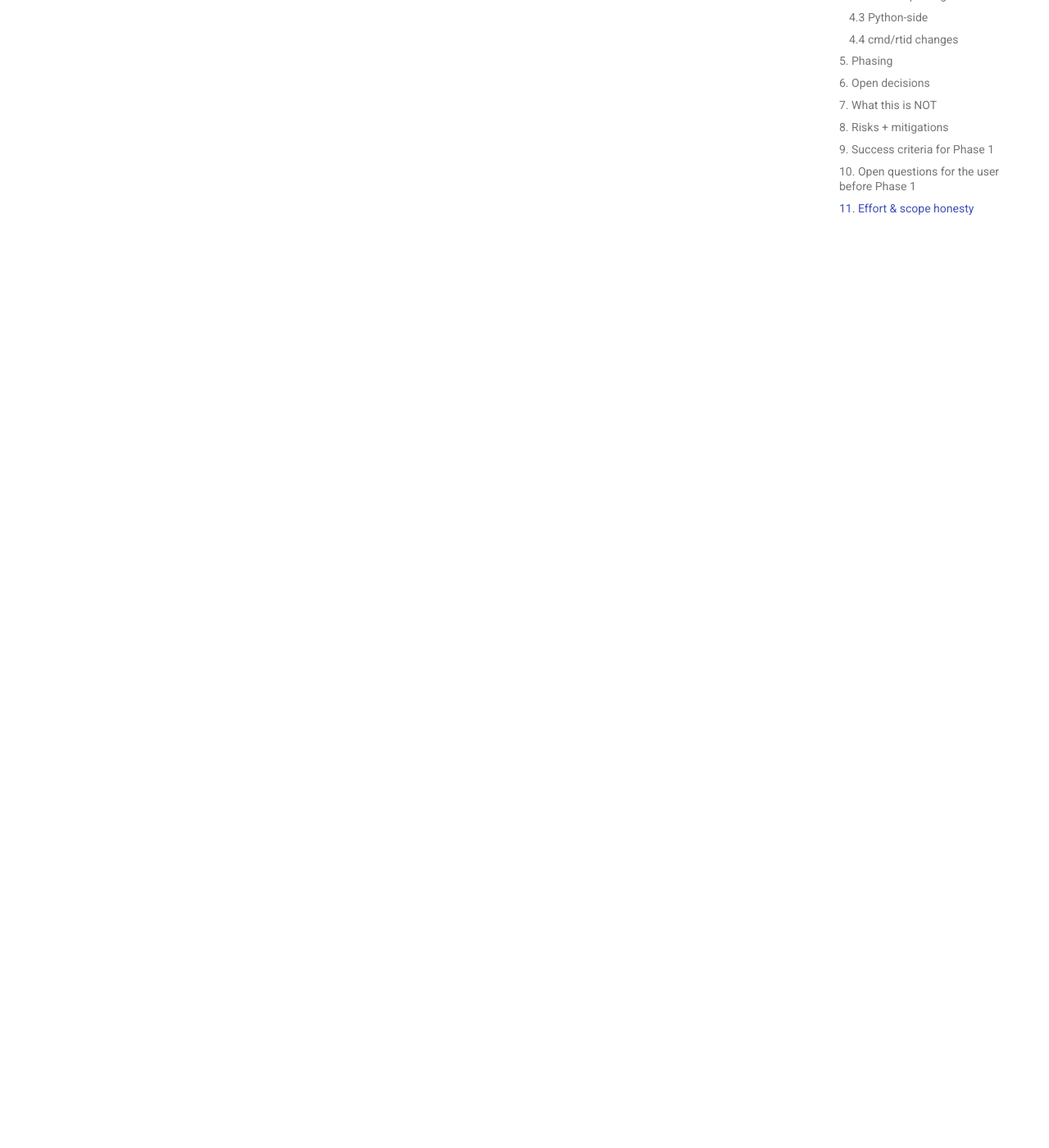
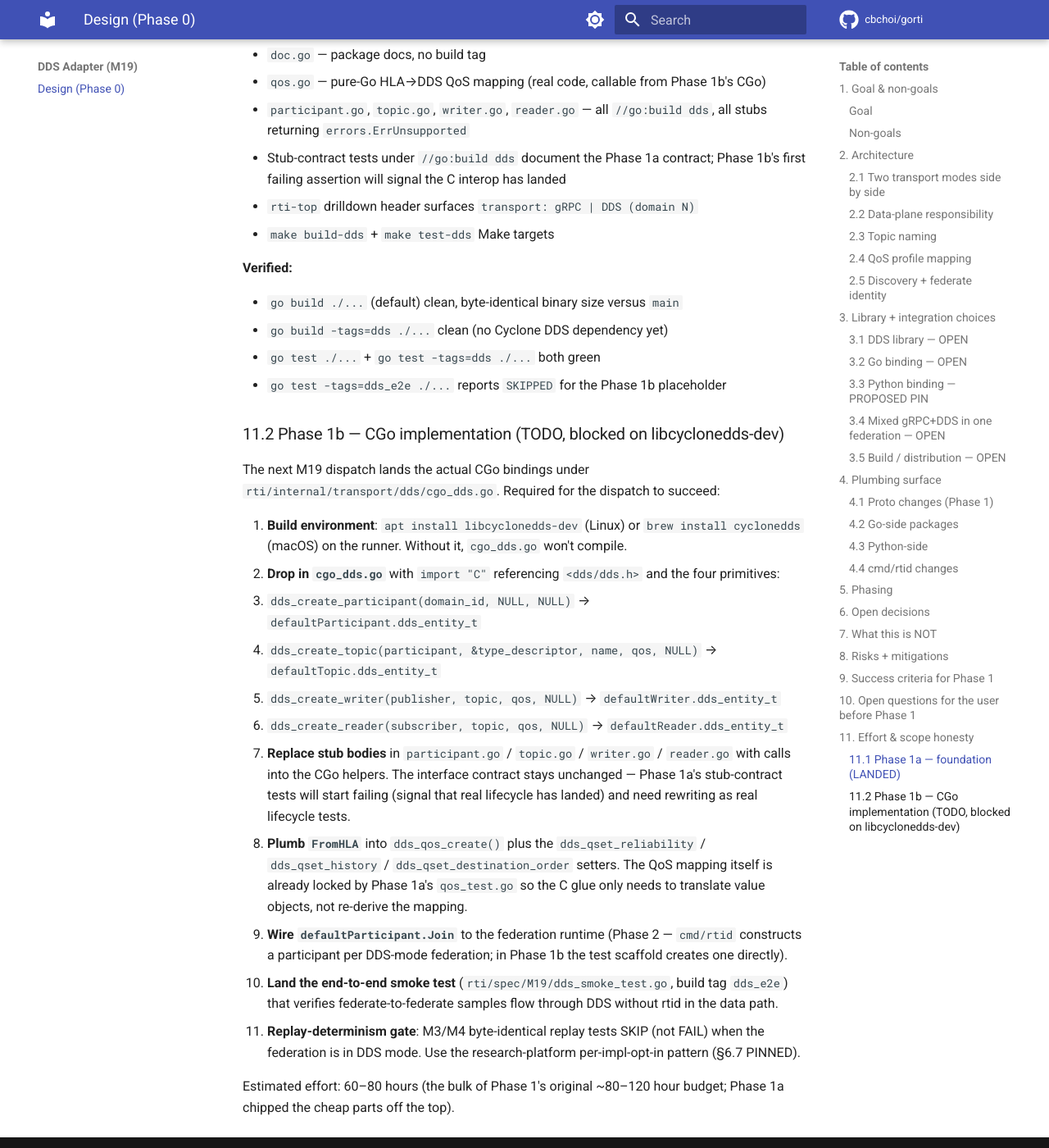
Before and after one commit to cbchoi/gorti, an MkDocs documentation site: the page built from docs/m19-dds-adapter.md, in a window 1280 px wide and 1400 px high, scrolled down 12075 px. Shown: the whole window at 82% size. Built offline with MkDocs 1.6.1 and Material for MkDocs 9.7.7, drawn with Linux system fonts in a browser that asks for light colours; comment, search, counter and statistics services are not loaded; some of the changed text lies outside the part shown.

Commit message:
docs(m19): record Phase 1a scope + Phase 1b remaining work
- docs/m19-dds-adapter.md §11.1 enumerates everything Phase 1a
  shipped (proto, federation manager, rtid flags, dds package
  skeleton with stubs returning ErrUnsupported, rti-top drilldown
  rendering, Make targets) and §11.2 lists the Phase 1b TODO
  (libcyclonedds-dev install, cgo_dds.go, replace stub bodies,
  end-to-end smoke test, replay-determinism gate)
- README.md quickstart grows a one-liner pointing operators at the
  M19 design doc + the make build-dds opt-in

mkdocs build --strict clean.

Co-Authored-By: Claude Opus 4.7 (1M context) <noreply@anthropic.com>

```diff
--- a/docs/m19-dds-adapter.md
+++ b/docs/m19-dds-adapter.md
@@ -436,3 +436,91 @@ on `<dds/dds.h>: file not found`.
 This is a different shape of work from the Phase-1-of-anything-
 in-this-session-arc dispatches. It needs deliberate environment
 setup before code can land.
+
+### 11.1 Phase 1a — foundation (LANDED)
+
+The first M19 dispatch shipped the no-CGo foundation so the rest of
+the work can land incrementally without holding the rest of the
+codebase up on a Cyclone DDS apt-package availability gate.
+
+**What landed:**
+
+- Proto extensions (`CreateFederationRequest.transport_mode`,
+  `JoinFederationResponse.transport_mode`, `JoinFederationResponse.dds_domain_id`,
+  `FederationSnapshot.transport_mode`, `FederationSnapshot.dds_domain_id`);
+  append-only — old federates connecting to new rtid land in the
+  GRPC code path; new federates connecting to old rtid see empty
+  defaults and fall back to GRPC
+- New enum `TransportMode { UNSPECIFIED=0, GRPC=1, DDS=2 }`
+- `core.TransportMode` mirror + `federation.Manager.TransportFor()`
+  + `Snapshot()` carries the per-federation transport
+- `cmd/rtid` flags `--enable-dds` (default false) +
+  `--dds-domain-id` (default 0); the flag exists in EVERY rtid
+  build but its EFFECTIVE behavior depends on `-tags=dds`
+- `transport/grpc` `CreateFederation` rejects `transport_mode=DDS`
+  with `FailedPrecondition + "this rtid was not built with DDS
+  support"` when `--enable-dds` is false
+- `rti/internal/transport/dds/` package skeleton:
+  - `doc.go` — package docs, no build tag
+  - `qos.go` — pure-Go HLA→DDS QoS mapping (real code, callable
+    from Phase 1b's CGo)
+  - `participant.go`, `topic.go`, `writer.go`, `reader.go` — all
+    `//go:build dds`, all stubs returning `errors.ErrUnsupported`
+- Stub-contract tests under `//go:build dds` document the Phase 1a
+  contract; Phase 1b's first failing assertion will signal the C
+  interop has landed
+- `rti-top` drilldown header surfaces `transport: gRPC | DDS
+  (domain N)`
+- `make build-dds` + `make test-dds` Make targets
+
+**Verified:**
+
+- `go build ./...` (default) clean, byte-identical binary size
+  versus `main`
+- `go build -tags=dds ./...` clean (no Cyclone DDS dependency yet)
+- `go test ./...` + `go test -tags=dds ./...` both green
+- `go test -tags=dds_e2e ./...` reports `SKIPPED` for the
+  Phase 1b placeholder
+
+### 11.2 Phase 1b — CGo implementation (TODO, blocked on libcyclonedds-dev)
+
+The next M19 dispatch lands the actual CGo bindings under
+`rti/internal/transport/dds/cgo_dds.go`. Required for the dispatch
+to succeed:
+
+1. **Build environment**: `apt install libcyclonedds-dev` (Linux) or
+   `brew install cyclonedds` (macOS) on the runner. Without it,
+   `cgo_dds.go` won't compile.
+2. **Drop in `cgo_dds.go`** with `import "C"` referencing
+   `<dds/dds.h>` and the four primitives:
+   - `dds_create_participant(domain_id, NULL, NULL)` →
+     `defaultParticipant.dds_entity_t`
+   - `dds_create_topic(participant, &type_descriptor, name, qos,
+     NULL)` → `defaultTopic.dds_entity_t`
+   - `dds_create_writer(publisher, topic, qos, NULL)` →
+     `defaultWriter.dds_entity_t`
+   - `dds_create_reader(subscriber, topic, qos, NULL)` →
+     `defaultReader.dds_entity_t`
+3. **Replace stub bodies** in `participant.go` / `topic.go` /
+   `writer.go` / `reader.go` with calls into the CGo helpers. The
+   interface contract stays unchanged — Phase 1a's stub-contract
+   tests will start failing (signal that real lifecycle has
+   landed) and need rewriting as real lifecycle tests.
+4. **Plumb `FromHLA`** into `dds_qos_create()` plus the
+   `dds_qset_reliability` / `dds_qset_history` /
+   `dds_qset_destination_order` setters. The QoS mapping itself
+   is already locked by Phase 1a's `qos_test.go` so the C glue
+   only needs to translate value objects, not re-derive the
+   mapping.
+5. **Wire `defaultParticipant.Join`** to the federation runtime
+   (Phase 2 — `cmd/rtid` constructs a participant per DDS-mode
+   federation; in Phase 1b the test scaffold creates one directly).
+6. **Land the end-to-end smoke test** (`rti/spec/M19/dds_smoke_test.go`,
+   build tag `dds_e2e`) that verifies federate-to-federate samples
+   flow through DDS without rtid in the data path.
+7. **Replay-determinism gate**: M3/M4 byte-identical replay tests
+   SKIP (not FAIL) when the federation is in DDS mode. Use the
+   research-platform per-impl-opt-in pattern (§6.7 PINNED).
+
+Estimated effort: 60–80 hours (the bulk of Phase 1's original
+~80–120 hour budget; Phase 1a chipped the cheap parts off the top).
```
Also changed, not shown: README.md (+10 -0 lines).
